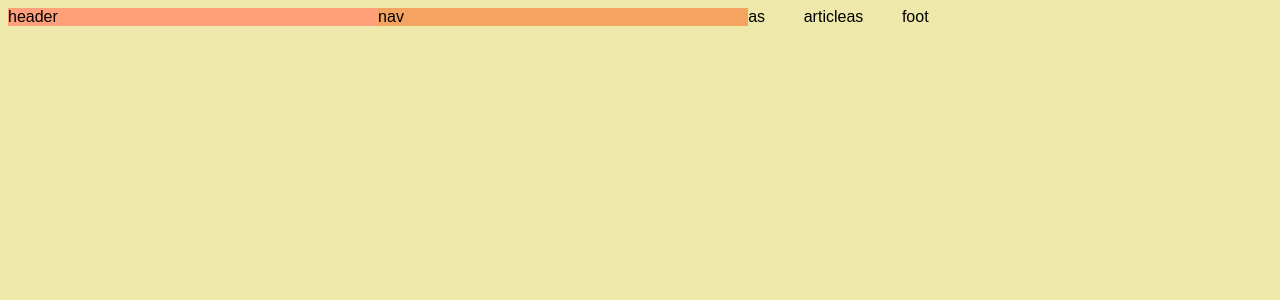
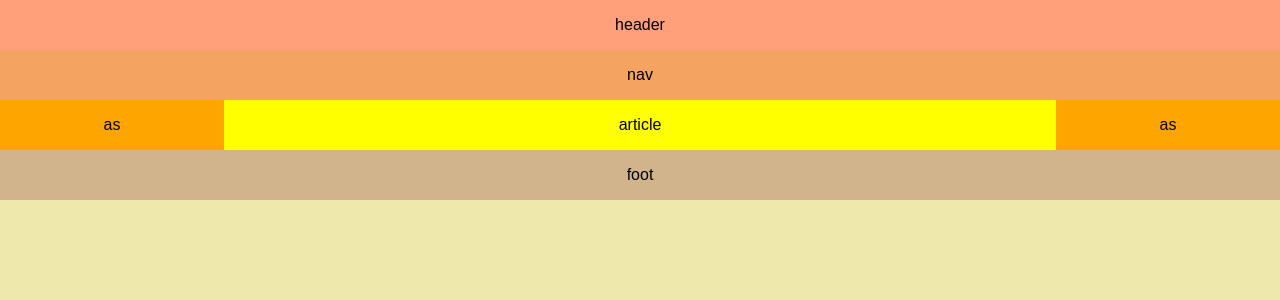
Before and after one commit to Josep129/Taller2, a PHP site: page / in a window 1280 px wide. Shown: the top 300 px of the page. Run offline with PHP 8.4, Linux system fonts and the light colour scheme.

Commit message:
estilos 2

```diff
--- a/estilos.css
+++ b/estilos.css
@@ -1,10 +1,16 @@
 body{
     background-color: palegoldenrod;
     font-family: Arial, Helvetica, sans-serif;
+    margin: 0;
 
 }
 .contenedor{
     display: flex;
+    flex-wrap: wrap;
+}
+.contenedor>*{
+    padding: 1em;
+    text-align: center;
 }
 
 header,nav,footer{
@@ -12,10 +18,13 @@ header,nav,footer{
 }
 aside{
     flex-basis: 15%;
+    background-color: orange;
 }
 article{
     flex-grow: 1;
+    background-color: yellow;
 }
 
 header{background-color: lightsalmon;}
 nav{background-color: sandybrown;}
+footer{background-color: tan}
```
